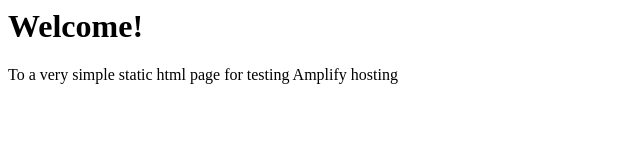
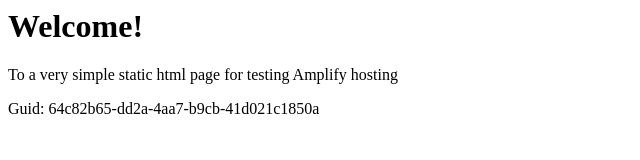
Before and after one commit to aws-aemilia-yul/Github-PR-Commit-Integration-Test-DoNotTouch-v1-preprod-ca-central-1, a website: page src/index.html in a window 1280 px wide. Shown: the whole page, without its empty margins (0-640 px from the left). Drawn offline with Linux system fonts and the light colour scheme.

Commit message:
commit from integ tests

```diff
--- a/src/index.html
+++ b/src/index.html
@@ -1,3 +1,5 @@
+
+
 <html lang="en">
 
 <head>
@@ -10,6 +12,6 @@
 <body>
     <h1>Welcome!</h1>
     <p>To a very simple static html page for testing Amplify hosting</p>
-</body>
+    <p>Guid: 64c82b65-dd2a-4aa7-b9cb-41d021c1850a</p></body>
 
 </html>
```
